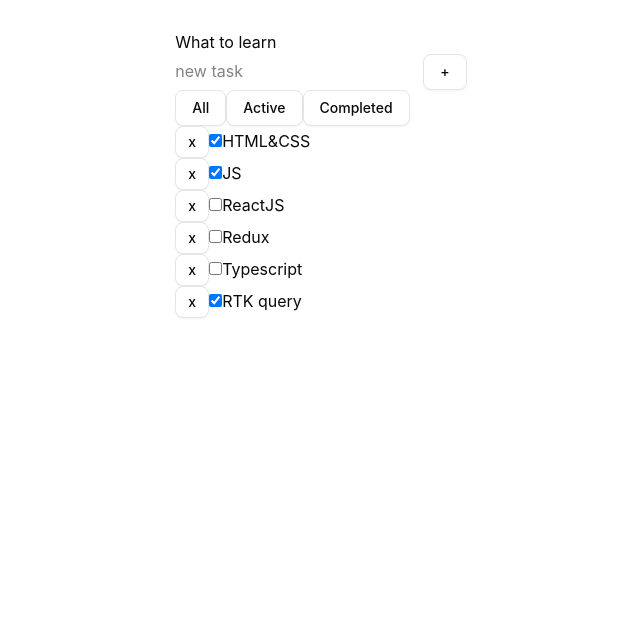
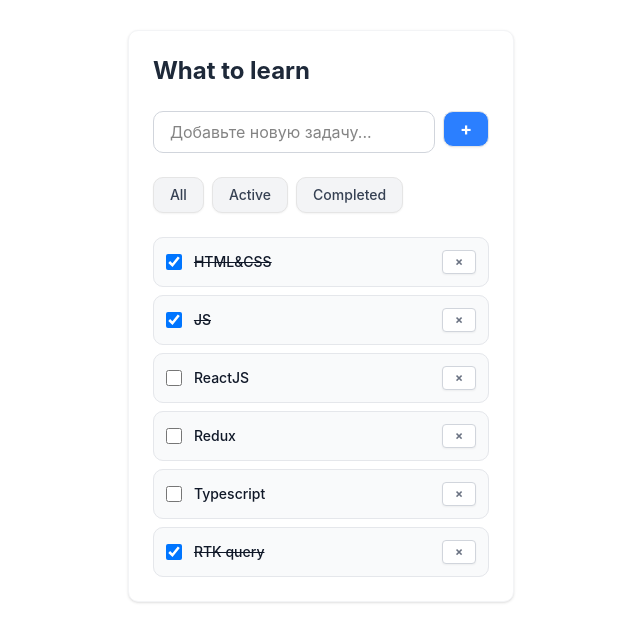
Before and after one commit to SemenKr/todolist-01, a React (Vite) app: page / in a window 1280 px wide. Shown: the top 642 px of the page, without its empty margins (294-934 px from the left). Built offline with nearby package versions, Linux system fonts and the light colour scheme.

Commit message:
add:handler callbacks

```diff
--- a/src/components/TaskItem.tsx
+++ b/src/components/TaskItem.tsx
@@ -9,19 +9,36 @@
         toggleTask
     }: TaskItemType) {
 
-    const removeTaskHandler = (id: string) => {
-        removeTask?.(id)
+    const removeTaskHandler = () => {
+        removeTask?.(task.id)
     }
 
     return (
-        <label>
-            <CustomButton variant="outline"
-                          size="sm"
-                          title={'x'}
-                          onClick={() => removeTaskHandler?.(task.id)}/>
-            <input type="checkbox" checked={task.isDone}
-                   onChange={() => toggleTask?.(task.id)}/>
-            <span>{task.title}</span>
-        </label>
+        <div className="flex items-center justify-between gap-3 p-3 border border-gray-200 rounded-lg hover:bg-gray-50 transition-colors">
+            <div className="flex items-center gap-3 flex-1">
+                <input
+                    id={task.id}
+                    type="checkbox"
+                    className="w-4 h-4 text-blue-600 bg-gray-100 border-gray-300 rounded-sm focus:ring-blue-500 focus:ring-2"
+                    checked={task.isDone}
+                    onChange={() => toggleTask?.(task.id)}
+                />
+                <label
+                    htmlFor={task.id}
+                    className={`text-sm font-medium text-gray-900 ${
+                        task.isDone ? 'line-through text-gray-500' : ''
+                    }`}
+                >
+                    {task.title}
+                </label>
+            </div>
+
+            <CustomButton
+                variant="outline"
+                title="×"
+                onClick={removeTaskHandler}
+                className="w-6 h-6 rounded flex items-center justify-center hover:bg-red-500 hover:text-white border border-gray-300 text-gray-500 transition-colors text-xs font-bold"
+            />
+        </div>
     )
 }
--- a/src/components/TodolistItem.tsx
+++ b/src/components/TodolistItem.tsx
@@ -32,36 +32,60 @@
     }
 
     return (
-        <div>
-            <h3>{title}</h3>
+        <div className="max-w-md mx-auto p-6 bg-white rounded-lg shadow-sm border border-gray-100">
+            <h3 className="text-2xl font-bold text-gray-800 mb-6">{title}</h3>
+
+            <div className="flex gap-2 mb-6">
                 <input
                     type="text"
-                placeholder={"new task"}
+                    placeholder="Добавьте новую задачу..."
                     value={inputValue}
                     onChange={(e) => setInputValue(e.target.value)}
-                onKeyDown={(e:KeyboardEvent<HTMLInputElement>) => onEnterAddTaskHandler(e)}
+                    onKeyDown={(e: KeyboardEvent<HTMLInputElement>) => onEnterAddTaskHandler(e)}
+                    className="flex-1 px-4 py-2 border border-gray-300 rounded-lg focus:outline-none focus:ring-2 focus:ring-blue-500 focus:border-transparent transition-all"
                 />
-            <CustomButton onClick={addTaskHandler} title={'+'}/>
-            <div>
-                <CustomButton size="default" title={'All'} onClick={() => setFilerValueHandler('all')}/>
-                <CustomButton title={'Active'} onClick={() => setFilerValueHandler('active')}/>
-                <CustomButton title={'Completed'} onClick={() => setFilerValueHandler('completed')}/>
+                <CustomButton
+                    onClick={addTaskHandler}
+                    title={'+'}
+                    className="px-4 py-2 bg-blue-500 text-white rounded-lg hover:bg-blue-600 transition-colors font-bold text-lg"
+                />
             </div>
+
+            <div className="flex gap-2 mb-6">
+                <CustomButton
+                    size="default"
+                    title={'All'}
+                    onClick={() => setFilerValueHandler('all')}
+                    className="px-4 py-2 bg-gray-100 text-gray-700 rounded-lg hover:bg-gray-200 transition-colors"
+                />
+                <CustomButton
+                    title={'Active'}
+                    onClick={() => setFilerValueHandler('active')}
+                    className="px-4 py-2 bg-gray-100 text-gray-700 rounded-lg hover:bg-gray-200 transition-colors"
+                />
+                <CustomButton
+                    title={'Completed'}
+                    onClick={() => setFilerValueHandler('completed')}
+                    className="px-4 py-2 bg-gray-100 text-gray-700 rounded-lg hover:bg-gray-200 transition-colors"
+                />
+            </div>
+
             {tasks.length === 0 ? (
-                <p>Тасок нет</p>
+                <div className="text-center py-8 text-gray-500">
+                    <p>Задач пока нет</p>
+                    <p className="text-sm mt-1">Добавьте первую задачу выше</p>
+                </div>
             ) : (
-                <ul>
-                    {tasks.map(task => {
-                        return (
-                            <li key={task.id || crypto.randomUUID()}>
+                <ul className="space-y-2">
+                    {tasks.map(task => (
+                        <li key={task.id || crypto.randomUUID()} className="bg-gray-50 rounded-lg">
                             <TaskItem
                                 task={task}
                                 removeTask={removeTask}
                                 toggleTask={toggleTask}
                             />
                         </li>
-                        )
-                    })}
+                    ))}
                 </ul>
             )}
         </div>
```
Lines whose indentation alone changed are shown as unchanged.
